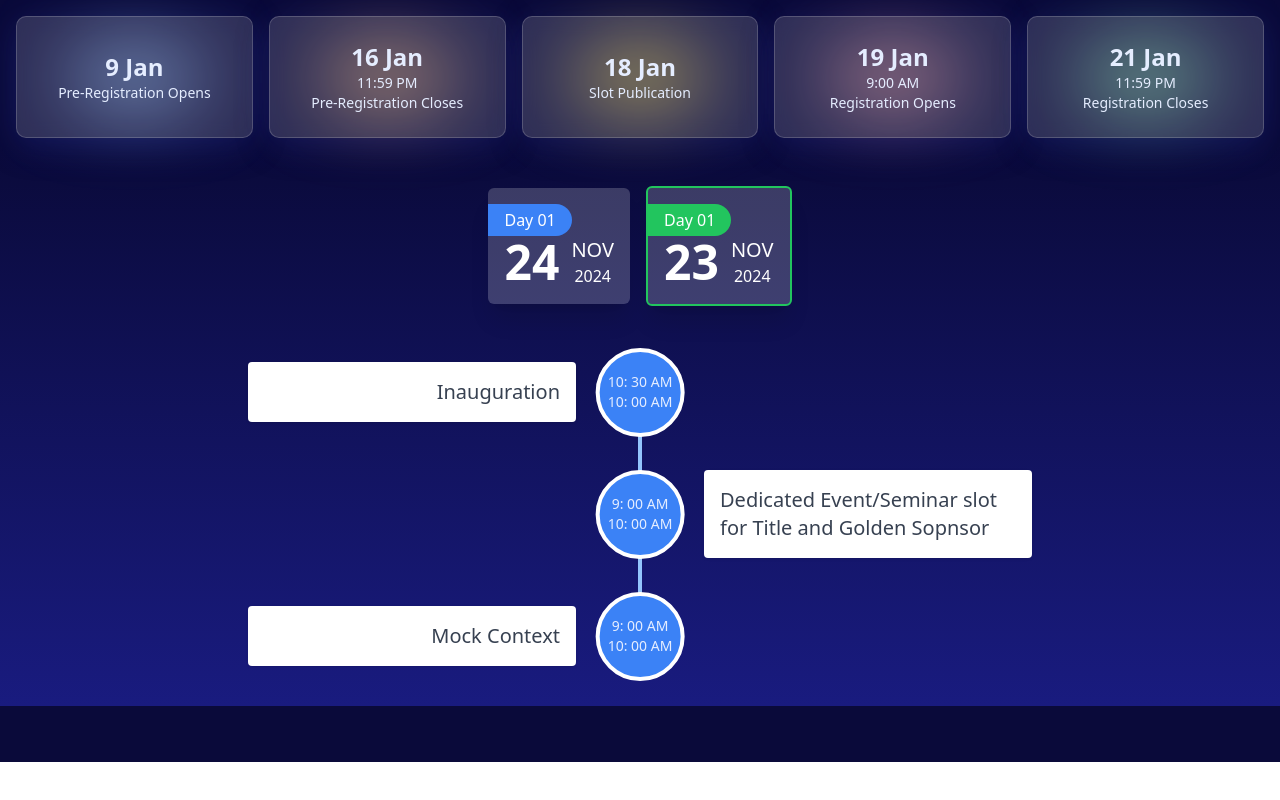
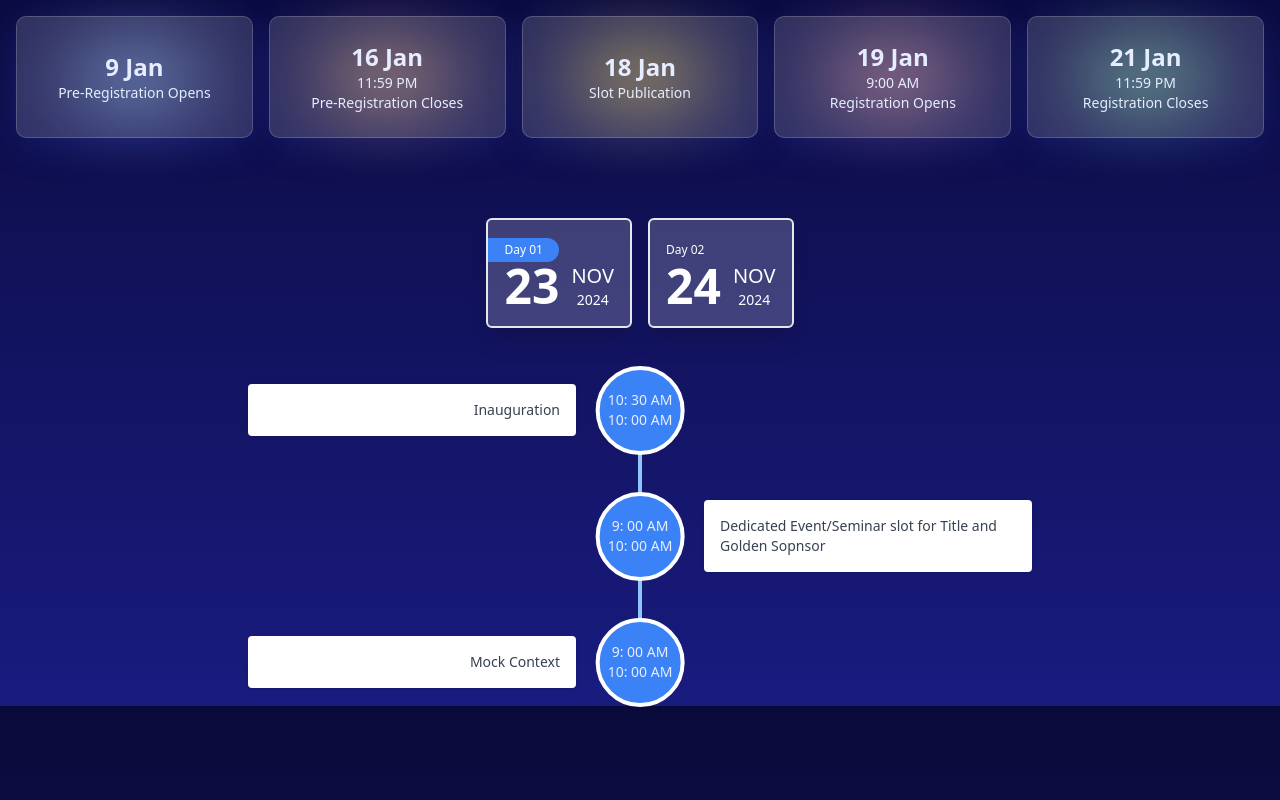
Before and after one commit to cuet-dev-corpse/iupc, a Next.js app: page / in a window 1280 px wide. Shown: the part 894-1694 px from the top of the page. Before the commit the page ends 1656 px from the top, so only its background shows below. Built offline with nearby package versions, Linux system fonts and the light colour scheme.

Commit message:
text white color changed

```diff
--- a/src/app/globals.css
+++ b/src/app/globals.css
@@ -22,7 +22,7 @@ img{
 
 body{
   @apply bg-gray-900 text-[#e5edff];
-  background: linear-gradient(180deg, #0a0a3a 30%, #191b7f);
+  background: linear-gradient(180deg, #0a0a3a, #191b7f);
   font-family: system-ui, -apple-system, BlinkMacSystemFont, 'Segoe UI', Roboto, Oxygen, Ubuntu, Cantarell, 'Open Sans', 'Helvetica Neue', sans-serif !important;
   height: 100%;
   width: 100%;
--- a/src/components/Schedule.jsx
+++ b/src/components/Schedule.jsx
@@ -3,7 +3,7 @@
 import React, { useState } from 'react'
 
 export default function Schedule() {
-    const [items, setItems] = useState(items1);
+    const [items, setItems] = useState([0, items1[0]]);
     return (
         <section className='container2 mt-[100px]'>
             <div className='title'>Schedule Plan</div>
@@ -23,46 +23,42 @@ export default function Schedule() {
                 }
             </div>
 
-            <div className="py-6 flex flex-col justify-center sm:py-12">
+            <div className="py-6 flex flex-col justify-center sm:py-12 mt-8">
                 <div className='flex items-center justify-center gap-4'>
-
-                    <div className='bg-[#fff3] text-white py-4 rounded-md cursor-pointer shadow-xl'>
-                        <div className='bg-blue-500 text-white inline-block px-4 py-1 rounded-r-3xl'>Day 01</div>
+                    {
+                        [[23, 'blue-500'], [24, 'green-500']].map((e, i) => (
+                            <div
+                                key={i}
+                                onClick={() => setItems(items[0] != i ? [i, items1[i]] : items)}
+                                className={`bg-[#fff3] text-white py-4 rounded-md border-2 ${i % 2 == items[0] ? `border-${e[1]}` : 'border-0'} cursor-pointer shadow-xl`}>
+                                <div className={`bg-${e[1]} text-xs text-white inline-block md:px-4 px-2 py-1 rounded-r-3xl`}>Day 0{i+1}</div>
                                 <div className='flex items-center gap-3 px-4'>
-                            <span className='text-5xl font-bold'>24</span>
+                                    <span className='md:text-5xl text-2xl font-bold'>{e[0]}</span>
                                     <span className='flex flex-col justify-center items-center'>
-                                <span className='text-xl font-medium'>NOV</span>
-                                <span className=''>2024</span>
+                                        <span className='md:text-xl text-xs font-medium'>NOV</span>
+                                        <span className='text-xs md:text-sm'>2024</span>
                                     </span>
                                 </div>
                             </div>
-                    <div className='bg-[#fff3] text-white py-4 rounded-md border-2 border-green-500 cursor-pointer shadow-xl'>
-                        <div className='bg-green-500 text-white inline-block px-4 py-1 rounded-r-3xl'>Day 01</div>
-                        <div className='flex items-center gap-3 px-4'>
-                            <span className='text-5xl font-bold'>23</span>
-                            <span className='flex flex-col justify-center items-center'>
-                                <span className='text-xl font-medium'>NOV</span>
-                                <span className=''>2024</span>
-                            </span>
+                        ))
+                    }
+                </div>
+                <div class="max-w-[800px] w-full mx-auto px-2 md:mt-8 mt-0">
+
+                    <div class="relative text-sm">
+                        <div class="block w-1 bg-blue-300 absolute h-[80%] top-5 sm:left-1/2 left-10 transform -translate-x-1/2"></div>
+                        {
+                            items[1].map((item, i) => (
+                                <div key={i} class="mt-6 mb-16">
+                                    <div class='flex flex-col sm:flex-row items-center text-xs md:text-sm'>
+                                        <div class={`flex ${i % 2 ? 'sm:justify-end' : 'sm:justify-start'} w-full mx-auto items-center`}>
+                                            <div class={`sm:w-1/2 ${i % 2 ? 'sm:pl-16 pl-24' : 'sm:pr-16 sm:pl-0 pl-24 !sm-pl-0 sm:text-right'}`}>
+                                                <div class="p-4 bg-white rounded shadow text-gray-700">
+                                                    <div className="font-medium">{item.title}</div>
                                                 </div>
                                             </div>
                                         </div>
-                <div class="max-w-[800px] w-full mx-auto px-2 mt-8">
-
-                    <div class="relative text-sm">
-                        <div class="block w-1 bg-blue-300 absolute h-[90%] top-5 sm:left-1/2 left-10 transform -translate-x-1/2"></div>
-                        {
-                            items.map((item, i) => (
-                                <div key={i} class="mt-6  mb-12">
-                                    <div class='flex flex-col sm:flex-row items-center'>
-                                        <div class={`flex ${i % 2 ? 'sm:justify-end' : 'sm:justify-start'} w-full mx-auto items-center`}>
-                                            <div class={`sm:w-1/2 ${i % 2 ? 'sm:pl-16 pl-32' : 'sm:pr-16 sm:pl-0 pl-32 !sm-pl-0 sm:text-right'}`}>
-                                                <div class="p-4 bg-white rounded shadow text-gray-700">
-                                                    <div className="text-xl font-d">{item.title}</div>
-                                                </div>
-                                            </div>
-                                        </div>
-                                        <div class={`rounded-full bg-blue-500 border-white border-4 absolute sm:left-1/2 left-0 translate-y-0 transform sm:-translate-x-1/2 flex items-center justify-center flex-col aspect-square p-2`}>
+                                        <div class={`rounded-full bg-blue-500 border-white border-4 absolute sm:left-1/2 left-0 sm:translate-y-0 -translate-y-4 transform sm:-translate-x-1/2 flex items-center justify-center flex-col aspect-square p-2`}>
                                             <span>{item.start}</span>
                                             <span>{item.end}</span>
                                         </div>
@@ -80,6 +76,7 @@ export default function Schedule() {
 }
 
 const items1 = [
+    [
         {
             start: '10: 30 AM',
             end: '10: 00 AM',
@@ -95,9 +92,8 @@ const items1 = [
             end: '10: 00 AM',
             title: 'Mock Context',
         },
-]
-
-const items2 = [
+    ],
+    [
         {
             start: '9: 00 AM',
             end: '2: 00 PM',
@@ -108,6 +104,7 @@ const items2 = [
             end: '5: 00 PM',
             title: 'Closing Ceremony & Prize Giving',
         },
+    ]
 ]
 
 const times = [
```
Lines whose indentation alone changed are shown as unchanged.
